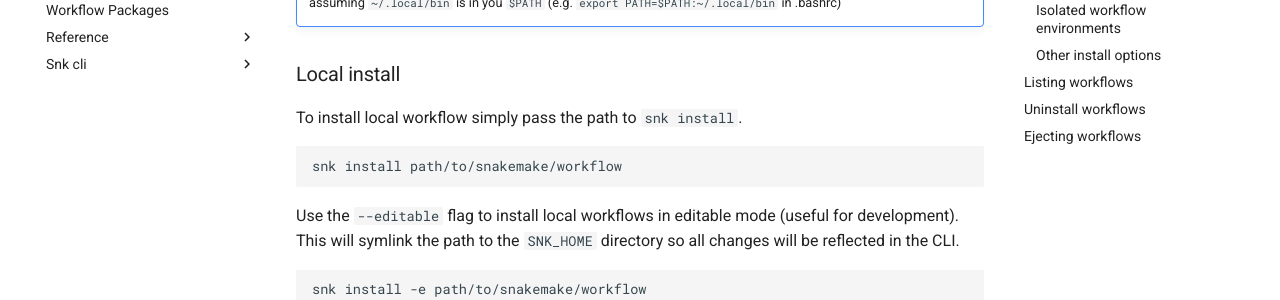
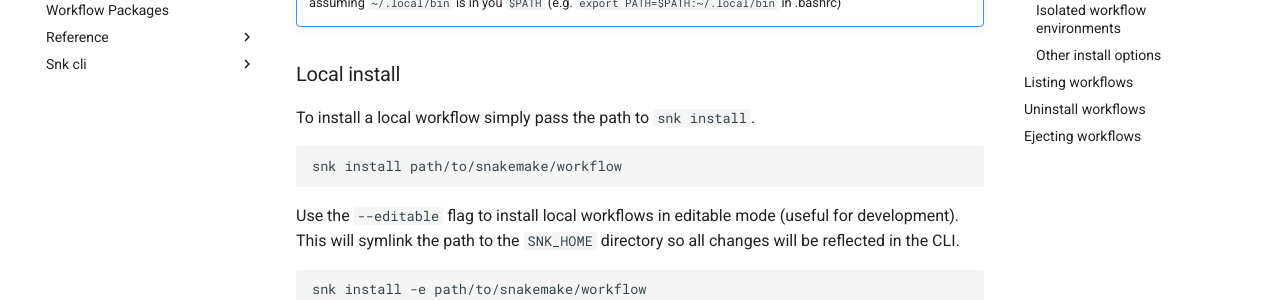
Before and after one commit to Wytamma/snk, an MkDocs documentation site: the page built from docs/managing_workflows.md, in a window 1280 px wide and 900 px high, scrolled down 946 px. Shown: the part 152-452 px from the top of the window. Built offline with MkDocs 1.6.1 and Material for MkDocs 9.7.7, drawn with Linux system fonts in a browser that asks for light colours; comment, search, counter and statistics services are not loaded.

````diff
--- a/docs/managing_workflows.md
+++ b/docs/managing_workflows.md
@@ -43,7 +43,7 @@ By default Snk workflows will be installed (cloned) into a `snk` folder in the p
 
 ### Local install
 
-To install local workflow simply pass the path to `snk install`.
+To install a local workflow simply pass the path to `snk install`.
 
 ```bash
 snk install path/to/snakemake/workflow
````
